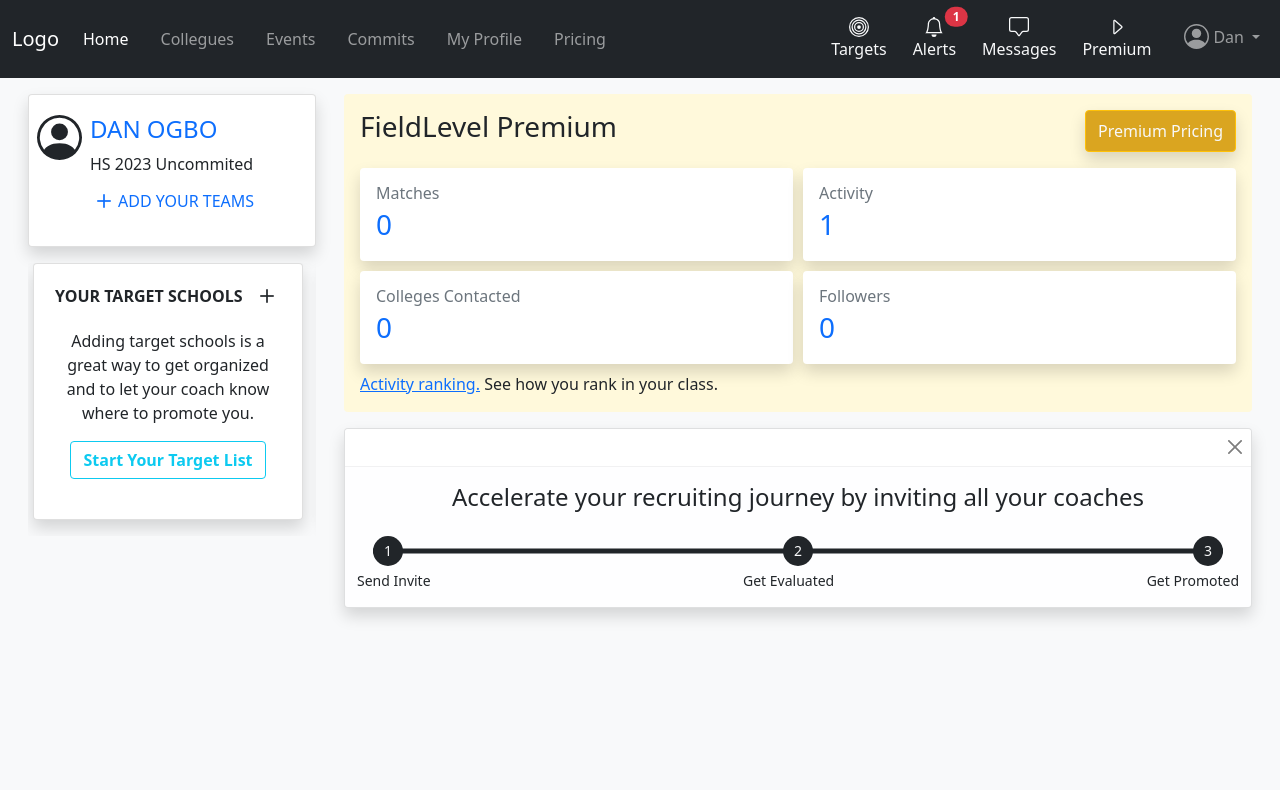
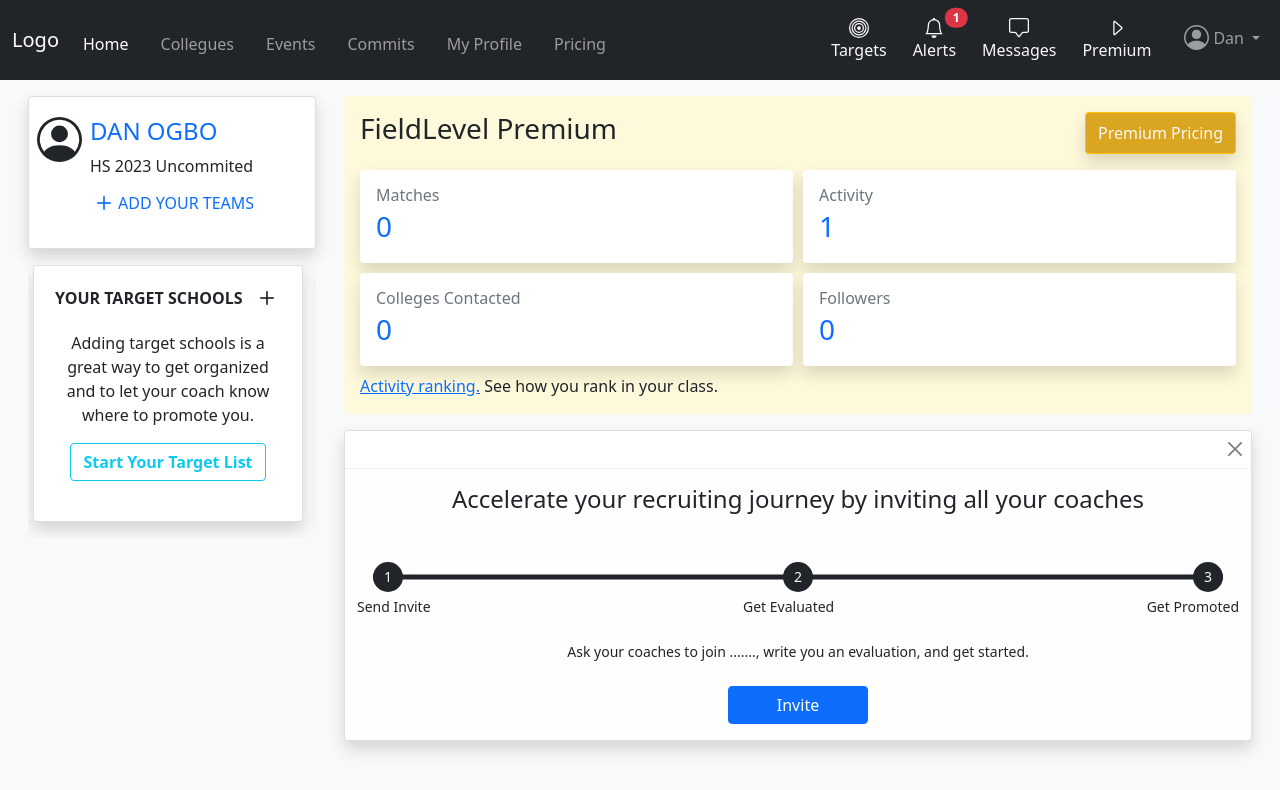
Before and after one commit to KingBogo303/athlete, a plain HTML site: page index.html in a window 1280 px wide. Drawn offline with nearby package versions, Linux system fonts and the light colour scheme.

Commit message:
finished page

```diff
--- a/index.html
+++ b/index.html
@@ -43,7 +43,7 @@
             <span class="navbar-toggler-icon"></span>
           </button>
           <div class="collapse navbar-collapse" id="navbarSupportedContent">
-            <ul class="navbar-nav me-auto mb-2 mb-lg-0 gap-3">
+            <ul class="navbar-nav me-auto my-2 mb-lg-0 gap-3">
               <li class="nav-item">
                 <a class="nav-link active" aria-current="page" href="#">Home</a>
               </li>
@@ -352,10 +352,10 @@
               ></button>
             </div>
             <div class="toast-body py-3 text-center">
-              <h4 class="mb-4 acc">
+              <h4 class="mb-5 acc">
                 Accelerate your recruiting journey by inviting all your coaches
               </h4>
-              <div>
+              <div class="mb-4">
                 <div class="px-3">
                   <div class="numLine mb-1">
                     <span>1</span>
@@ -369,6 +369,11 @@
                   <span>Get Promoted</span>
                 </div>
               </div>
+              <p class="fw-normal mb-4">
+                Ask your coaches to join ......., write you an evaluation, and
+                get started.
+              </p>
+              <button class="btn btn-primary px-5">Invite</button>
             </div>
           </div>
         </article>
```
